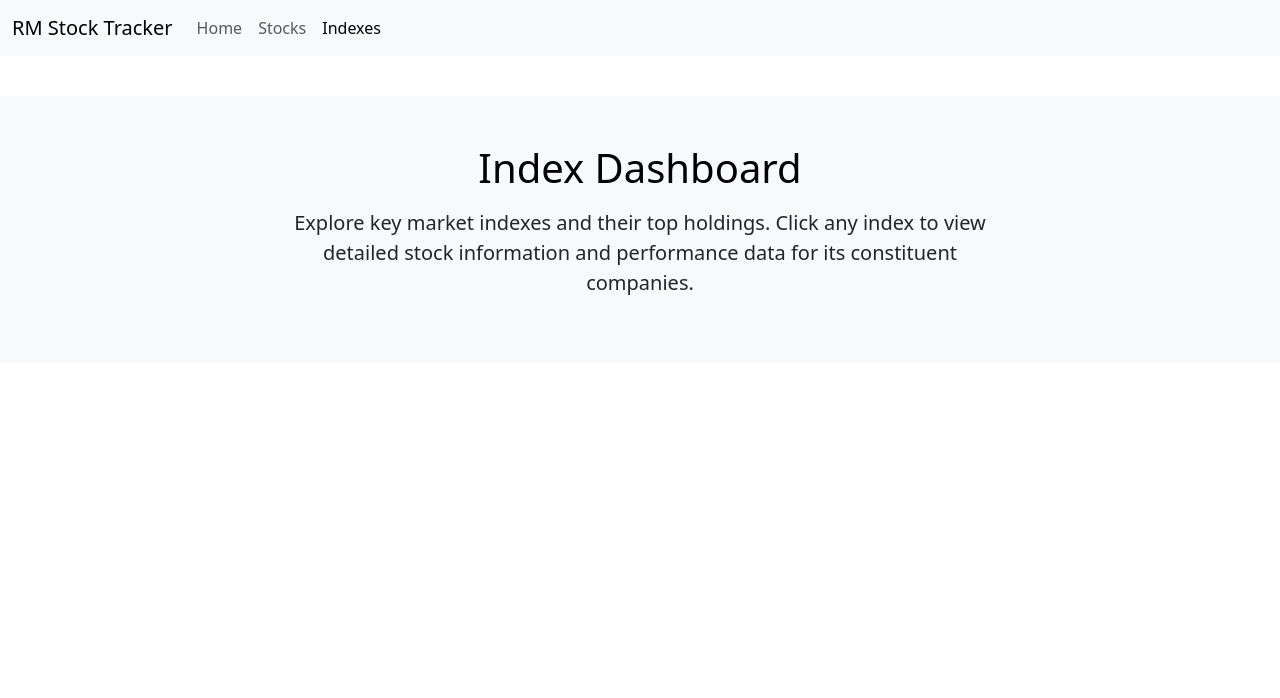
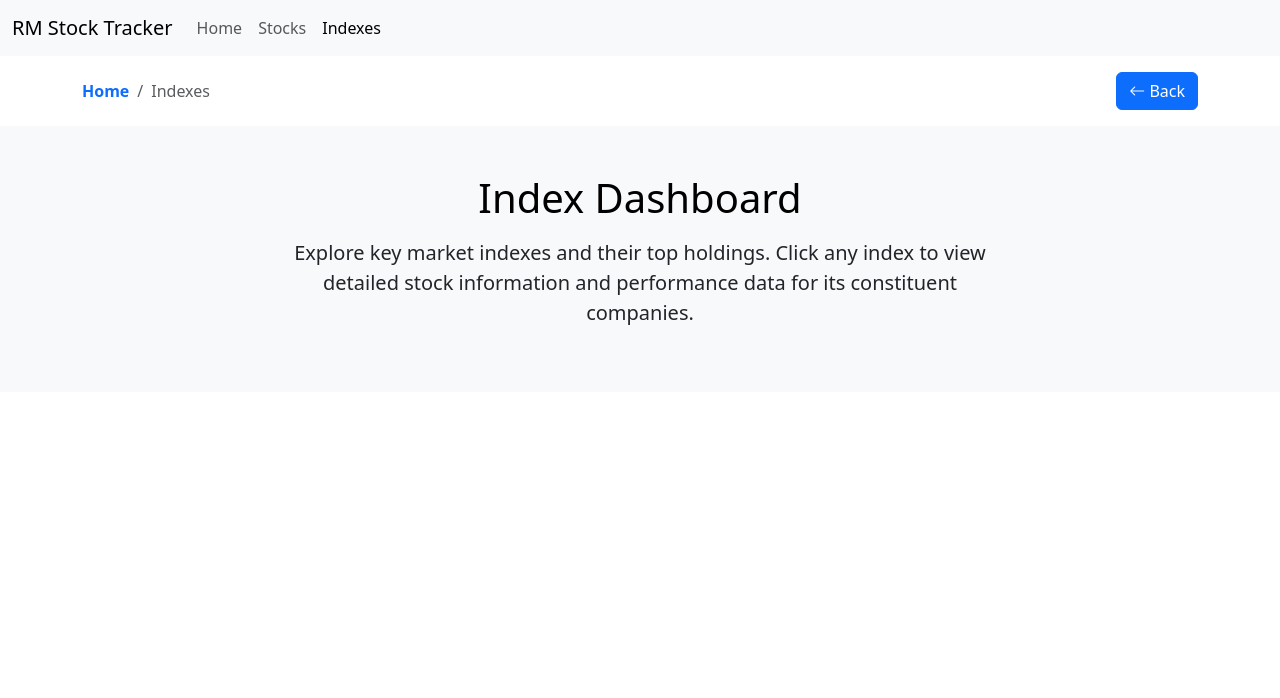
Before and after one commit to raghav-mangat/RM-Stock-Tracker, a Flask app: page /all_indexes in a window 1280 px wide. Shown: the top 698 px of the page. Run offline with Flask 3, Linux system fonts and the light colour scheme.

Commit message:
Added Breadcrumbs and Back Button across the website except for the home page.

```diff
--- a/app.py
+++ b/app.py
@@ -5,6 +5,7 @@ from models.database import db, Stock, Index, IndexHolding, StockMaster
 from data_collectors.stock_data import fetch_stock_data
 from utils.filters import stock_color, format_et_datetime
 from utils.error_handlers import register_error_handlers
+from utils.breadcrumbs import generate_breadcrumbs
 
 # Load environment variables
 load_dotenv()
@@ -22,6 +23,11 @@ app.jinja_env.filters['format_et_datetime'] = format_et_datetime
 
 # Register error handlers
 register_error_handlers(app)
+
+# Make breadcrumbs available to all templates
+@app.context_processor
+def inject_breadcrumbs():
+    return {'breadcrumbs': generate_breadcrumbs()}
 
 @app.route("/")
 def home():
--- a/templates/all_indexes.html
+++ b/templates/all_indexes.html
@@ -9,7 +9,7 @@
 {% endblock %}
 
 {% block content %}
-<div class="pt-5 mt-5">
+<div class="">
 
   <!-- Hero Section -->
   <section class="bg-light py-5 mb-5">
@@ -22,7 +22,7 @@
   </section>
 
   <!-- Index Cards Grid -->
-  <div class="container pb-5">
+  <section class="container pb-5">
     {% for i in range(0, indexes|length, 3) %}
     <div class="row justify-content-center mb-4">
       {% for index in indexes[i:i+3] %}
@@ -36,7 +36,7 @@
       {% endfor %}
     </div>
     {% endfor %}
-  </div>
+  </section>
 
 </div>
 {% endblock %}
--- a/templates/base.html
+++ b/templates/base.html
@@ -44,13 +44,39 @@
       </div>
     </nav>
 
-    <!-- Main content -->
+    <!-- Breadcrumbs and Back Button -->
+    {% if request.endpoint != 'home' %}
+    <section class="container pt-4 mt-5 mb-3">
+      <div class="row align-items-center">
+        <nav class="col-8" aria-label="breadcrumb" style="--bs-breadcrumb-divider: '/';">
+          <ol class="breadcrumb mb-0">
+            {% for item in breadcrumbs %}
+              {% if not loop.last %}
+                <li class="breadcrumb-item">
+                    <a href="{{ item.url }}" class="fw-semibold text-primary">{{ item.label }}</a>
+                </li>
+              {% else %}
+                <li class="breadcrumb-item active" aria-current="page">{{ item.label }}</li>
+              {% endif %}
+            {% endfor %}
+          </ol>
+        </nav>
+        <div class="col-4 text-end">
+          <button type="button" class="btn btn-primary" onclick="history.back();">
+            <i class="bi bi-arrow-left"></i> Back
+          </button>
+        </div>
+      </div>
+    </section>
+    {% endif %}
+
+    <!-- Main Content -->
     <main role="main" class="flex-grow-1">
       {% block content %} {% endblock %}
     </main>
 
     <!-- Footer -->
-    <div class="container">
+    <section class="container">
         <footer class="d-flex flex-wrap justify-content-between align-items-center py-3 my-4 border-top" role="contentinfo">
             <div class="col-md-4 d-flex align-items-center">
                 <span class="mb-md-0 text-body-secondary">
@@ -75,16 +101,16 @@
               </li>
             </ul>
         </footer>
-    </div>
+    </section>
 
-    <!-- Footer year script -->
+    <!-- Footer Year Script -->
     <script>
       document.addEventListener('DOMContentLoaded', () => {
         document.getElementById('currentYear').textContent = new Date().getFullYear();
       });
     </script>
 
-    <!-- Initialize Bootstrap popovers -->
+    <!-- Initialize Bootstrap Popovers -->
     <script>
       document.addEventListener('DOMContentLoaded', function () {
         const popoverTriggerList = [].slice.call(document.querySelectorAll('[data-bs-toggle="popover"]'))
--- a/templates/search_stocks.html
+++ b/templates/search_stocks.html
@@ -9,7 +9,7 @@
 {% endblock %}
 
 {% block content %}
-<div class="pt-5 mt-5">
+<div class="">
 
   <!-- Hero Section -->
   <section class="bg-light py-5 mb-5">
@@ -22,7 +22,7 @@
   </section>
 
   <!-- Search Bar -->
-  <div class="container my-5">
+  <section class="container my-5">
     <div class="search-container position-relative mx-auto" style="max-width: 500px;">
       <input
         type="text"
@@ -38,7 +38,7 @@
       />
       <div id="suggestions" class="d-none"></div>
     </div>
-  </div>
+  </section>
 
 </div>
 {% endblock %}
--- a/templates/show_stock.html
+++ b/templates/show_stock.html
@@ -8,7 +8,7 @@
 
 {% block content %}
 {% if stock.ticker %}
-  <div class="pt-5 mt-5">
+  <div class="">
     <!-- Hero Section -->
     <section class="bg-light py-5 mb-5">
       <div class="container text-center">
@@ -24,7 +24,7 @@
     </section>
 
     <!-- Stock Overview -->
-    <div class="container mb-5">
+    <section class="container mb-5">
       <div class="row">
         <!-- Company Description -->
         <div class="col-lg-4 mb-4 text-center">
@@ -89,7 +89,7 @@
           </div>
         </div>
       </div>
-    </div>
+    </section>
   </div>
 {% else %}
   <!-- Error Section -->
--- /dev/null
+++ b/utils/breadcrumbs.py
@@ -0,0 +1,23 @@
+from flask import request, url_for
+
+def generate_breadcrumbs():
+    breadcrumbs = [{'label': 'Home', 'url': url_for('home')}]
+
+    endpoint = request.endpoint
+    view_args = request.view_args or {}
+
+    if endpoint == 'search_stocks':
+        breadcrumbs.append({'label': 'Stocks', 'url': url_for('search_stocks')})
+
+    elif endpoint == 'show_stock' and 'ticker' in view_args:
+        breadcrumbs.append({'label': 'Stocks', 'url': url_for('search_stocks')})
+        breadcrumbs.append({'label': view_args['ticker'], 'url': request.path})
+
+    elif endpoint == 'all_indexes':
+        breadcrumbs.append({'label': 'Indexes', 'url': url_for('all_indexes')})
+
+    elif endpoint == 'show_index' and 'index_id' in view_args:
+        breadcrumbs.append({'label': 'Indexes', 'url': url_for('all_indexes')})
+        breadcrumbs.append({'label': view_args['index_id'], 'url': request.path})
+
+    return breadcrumbs
```
Also changed, not shown: templates/show_index.html (+5 -5 lines).
